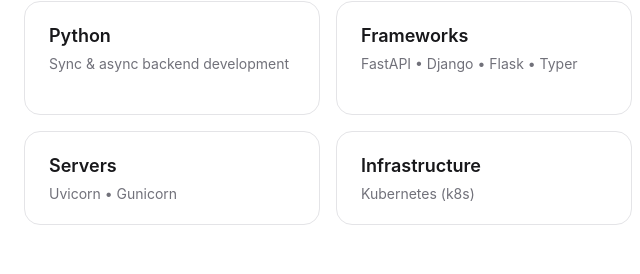
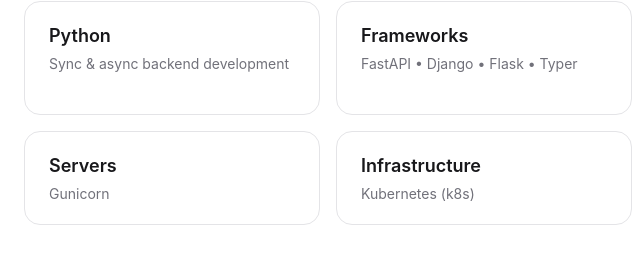
Before and after one commit to andreipetre/legendary-eureka, a website with bundled scripts: page index.html in a window 1280 px wide. Shown: the part 3329-3603 px from the top of the page, 0-640 px from the left. Built offline with nearby package versions, Linux system fonts and the light colour scheme.

Commit message:
Update index.html

```diff
--- a/index.html
+++ b/index.html
@@ -189,7 +189,7 @@
             <!-- Servers -->
             <div class="bg-white border border-zinc-200 rounded-2xl px-6 py-5">
                 <div class="font-semibold text-lg mb-1">Servers</div>
-                <div class="text-sm text-zinc-500">Uvicorn • Gunicorn</div>
+                <div class="text-sm text-zinc-500">Gunicorn</div>
             </div>
 
             <!-- Infrastructure -->
```
